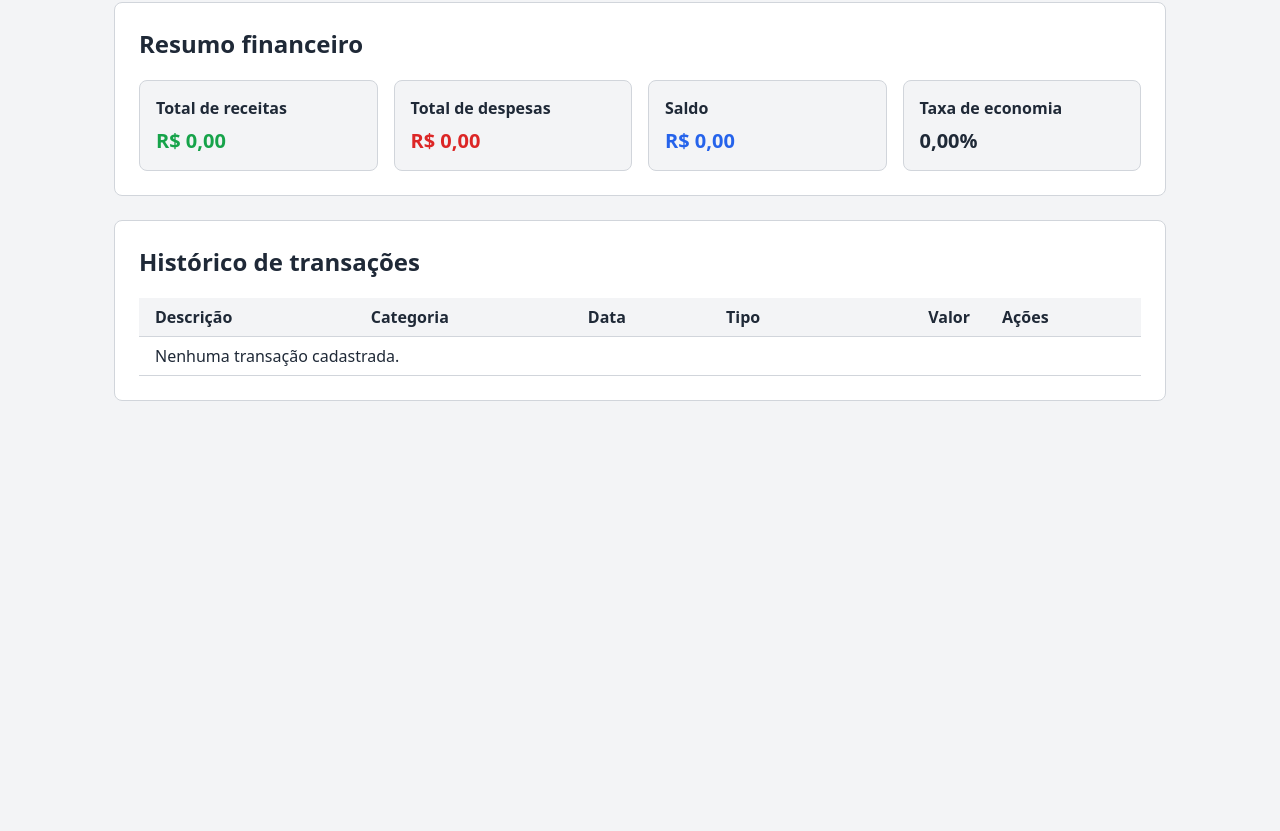
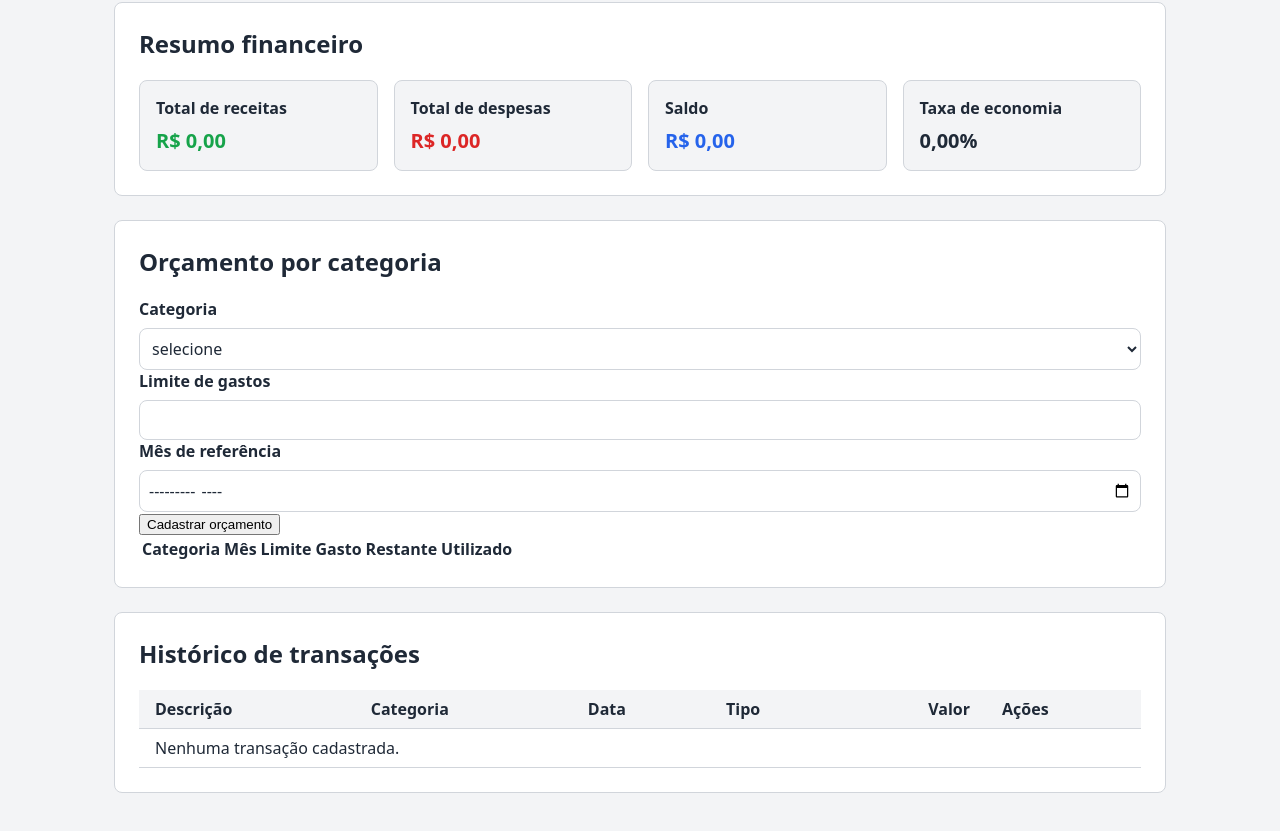
Before and after one commit to Samuel-Tavares/SCF---Controle-Financeiro, a plain HTML site: page index.html in a window 1280 px wide. Shown: the part 1042-1873 px from the top of the page. Before the commit the page ends 1491 px from the top, so only its background shows below. Drawn offline with Linux system fonts and the light colour scheme.

Commit message:
feat: adiciona estrutura de orçamento por categoria

```diff
--- a/index.html
+++ b/index.html
@@ -104,8 +104,82 @@
 
                 <article class="resumo-card">
                     <h3>Taxa de economia</h3>
-                    <p id="taxa-economia">R$ 0,00%</p>
+                    <p id="taxa-economia">0,00%</p>
                 </article>
+            </div>
+        </section>
+
+        <section id="orcamentos-categoria">
+            <h2>Orçamento por categoria</h2>
+
+            <form id="form-novo-orcamento">
+                <div class="form-group">
+                    <label for="orcamento-categoria">Categoria</label>
+
+                    <select
+                        id="orcamento-categoria"
+                        name="categoria"
+                        required
+                    >
+                        <option value="" selected disabled>
+                            selecione
+                        </option>
+                        <option value="alimentacao">Alimentação</option>
+                        <option value="educacao">Educação</option>
+                        <option value="lazer">Lazer</option>
+                        <option value="moradia">Moradia</option>
+                        <option value="saude">Saúde</option>
+                        <option value="transporte">Transporte</option>
+                        <option value="outros">Outros</option>
+                    </select>
+                </div>
+
+                <div class="form-group">
+                    <label for="orcamento-valor-limite">
+                        Limite de gastos
+                    </label>
+
+                    <input
+                        type="number"
+                        id="orcamento-valor-limite"
+                        name="valorLimite"
+                        min="0.01"
+                        step="0.01"
+                        required
+                    >
+                </div>
+
+                <div class="form-group">
+                    <label for="orcamento-mes-referencia">
+                        Mês de referência
+                    </label>
+
+                    <input
+                        type="month"
+                        id="orcamento-mes-referencia"
+                        name="mesReferencia"
+                        required
+                    >
+                </div>
+
+                <button type="submit">Cadastrar orçamento</button>
+            </form>
+
+            <div id="tabela-orcamentos-container">
+                <table>
+                    <thead>
+                        <tr>
+                            <th scope="col">Categoria</th>
+                            <th scope="col">Mês</th>
+                            <th scope="col">Limite</th>
+                            <th scope="col">Gasto</th>
+                            <th scope="col">Restante</th>
+                            <th scope="col">Utilizado</th>
+                        </tr>
+                    </thead>
+
+                    <tbody id="corpo-tabela-orcamentos"></tbody>
+                </table>
             </div>
         </section>
 
```
